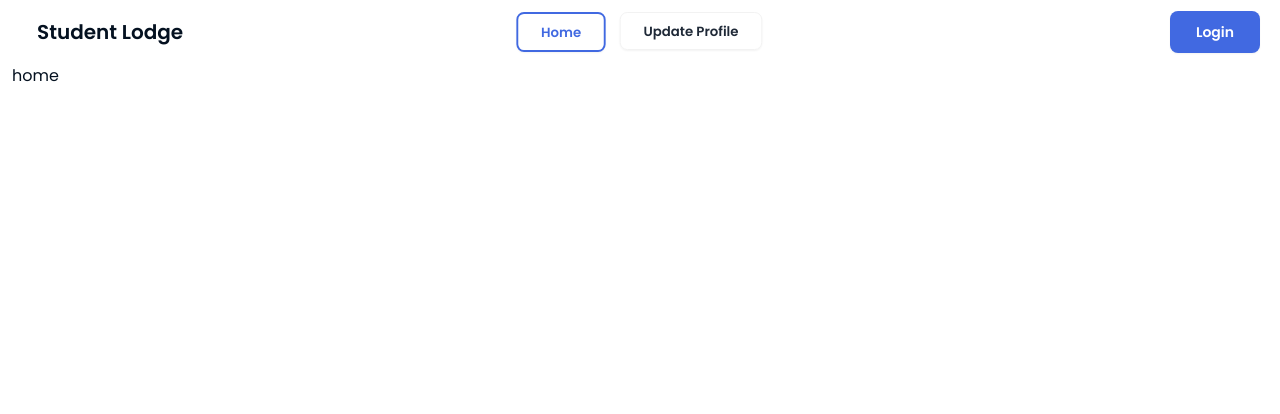
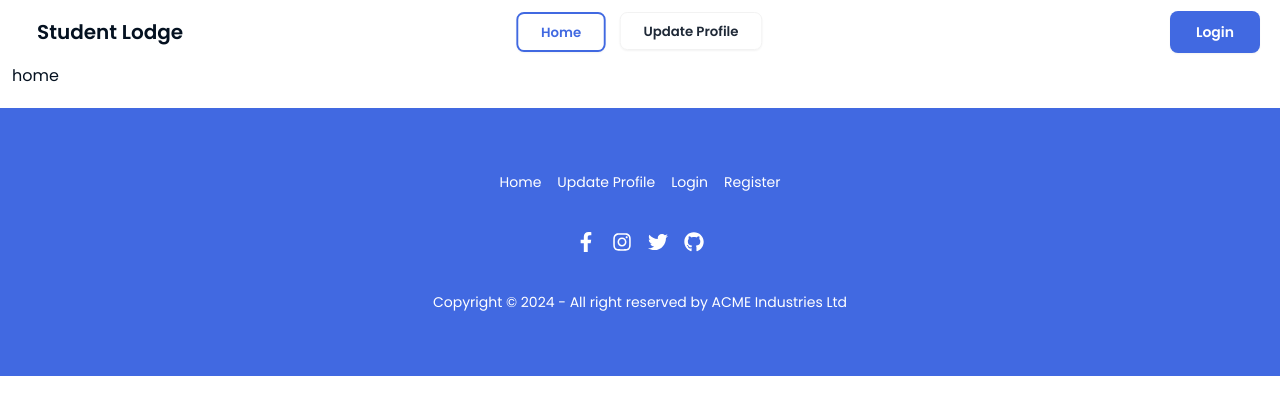
Before and after one commit to yasin-arft/Student-Lodge, a React (Vite) app: page / in a window 1280 px wide. Shown: the top 414 px of the page. Built offline with nearby package versions, Linux system fonts and the light colour scheme.

Commit message:
footer added

```diff
--- a/src/Layouts/Root.jsx
+++ b/src/Layouts/Root.jsx
@@ -1,11 +1,17 @@
+import Footer from "../Pages/Shared/Footer/Footer";
 import Navbar from "../Pages/Shared/Navbar/Navbar";
 import { Outlet } from "react-router-dom";
 
 const Root = () => {
   return (
-    <div className="container mx-auto px-3 font-poppins text-dark">
-      <Navbar />
-      <Outlet />
+    <div className="font-poppins text-dark">
+      <div className="container mx-auto px-3">
+        <Navbar />
+        <Outlet />
+      </div>
+      <div className=" bg-royal-blue text-white mt-5">
+        <Footer />
+      </div>
     </div>
   );
 };
--- /dev/null
+++ b/src/Pages/Shared/Footer/Footer.jsx
@@ -0,0 +1,30 @@
+import { Link } from "react-router-dom";
+import { FaFacebookF, FaInstagram, FaTwitter, FaGithub } from "react-icons/fa";
+
+const Footer = () => {
+  return (
+    <div className="container mx-auto px-3">
+      <footer className="footer footer-center p-16 rounded">
+        <nav className="grid grid-flow-col gap-4">
+          <Link className="link link-hover" to={'/'}>Home</Link>
+          <Link className="link link-hover" to={'/update_profile'}>Update Profile</Link>
+          <Link className="link link-hover" to={'/login'}>Login</Link>
+          <Link className="link link-hover" to={'/register'}>Register</Link>
+        </nav>
+        <nav>
+          <div className="grid grid-flow-col gap-4">
+            <a><FaFacebookF className="text-xl cursor-pointer" /></a>
+            <a><FaInstagram className="text-xl cursor-pointer" /></a>
+            <a><FaTwitter className="text-xl cursor-pointer" /></a>
+            <a><FaGithub className="text-xl cursor-pointer" /></a>
+          </div>
+        </nav>
+        <aside>
+          <p>Copyright © 2024 - All right reserved by ACME Industries Ltd</p>
+        </aside>
+      </footer>
+    </div>
+  );
+};
+
+export default Footer;
```
